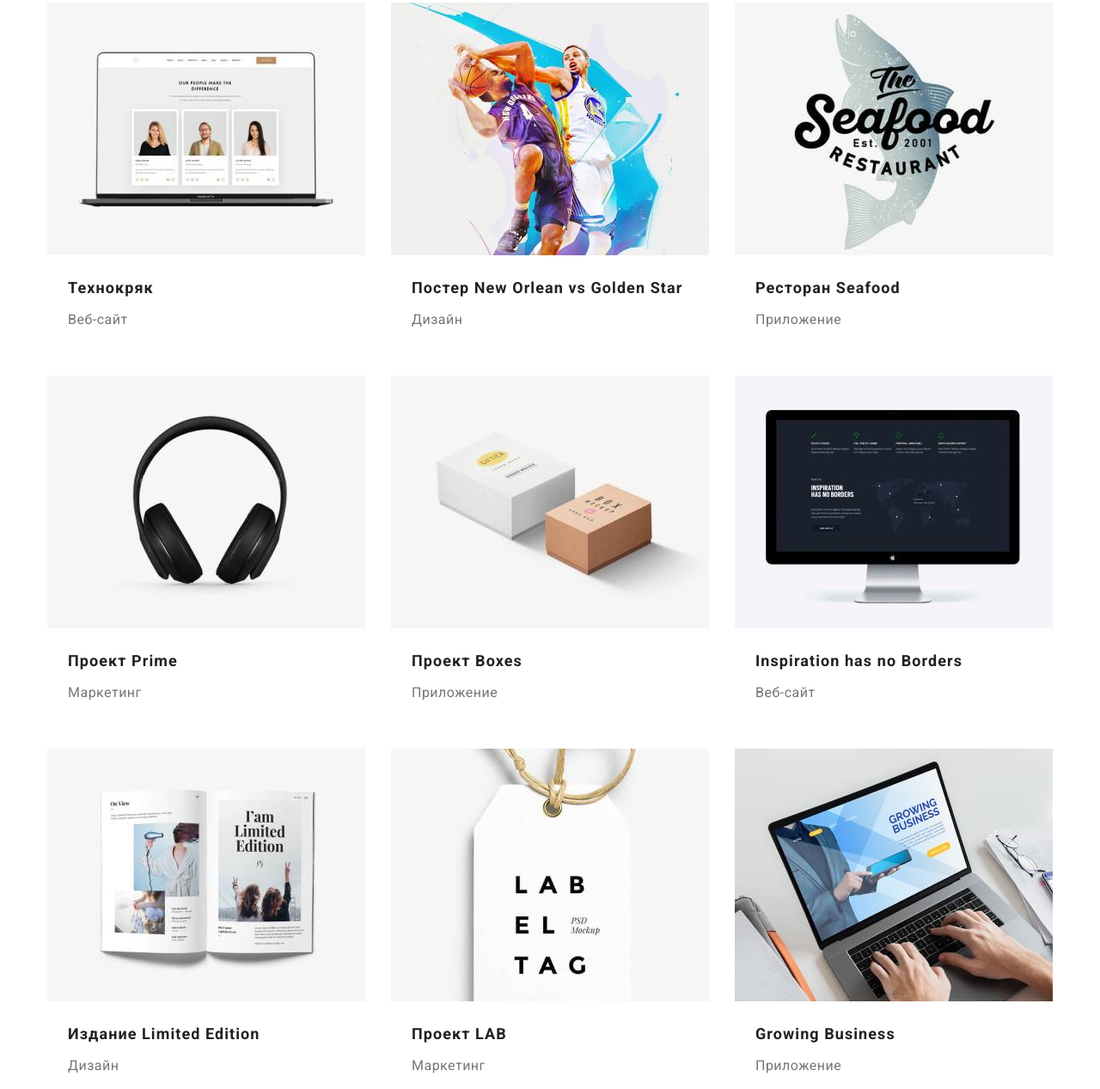
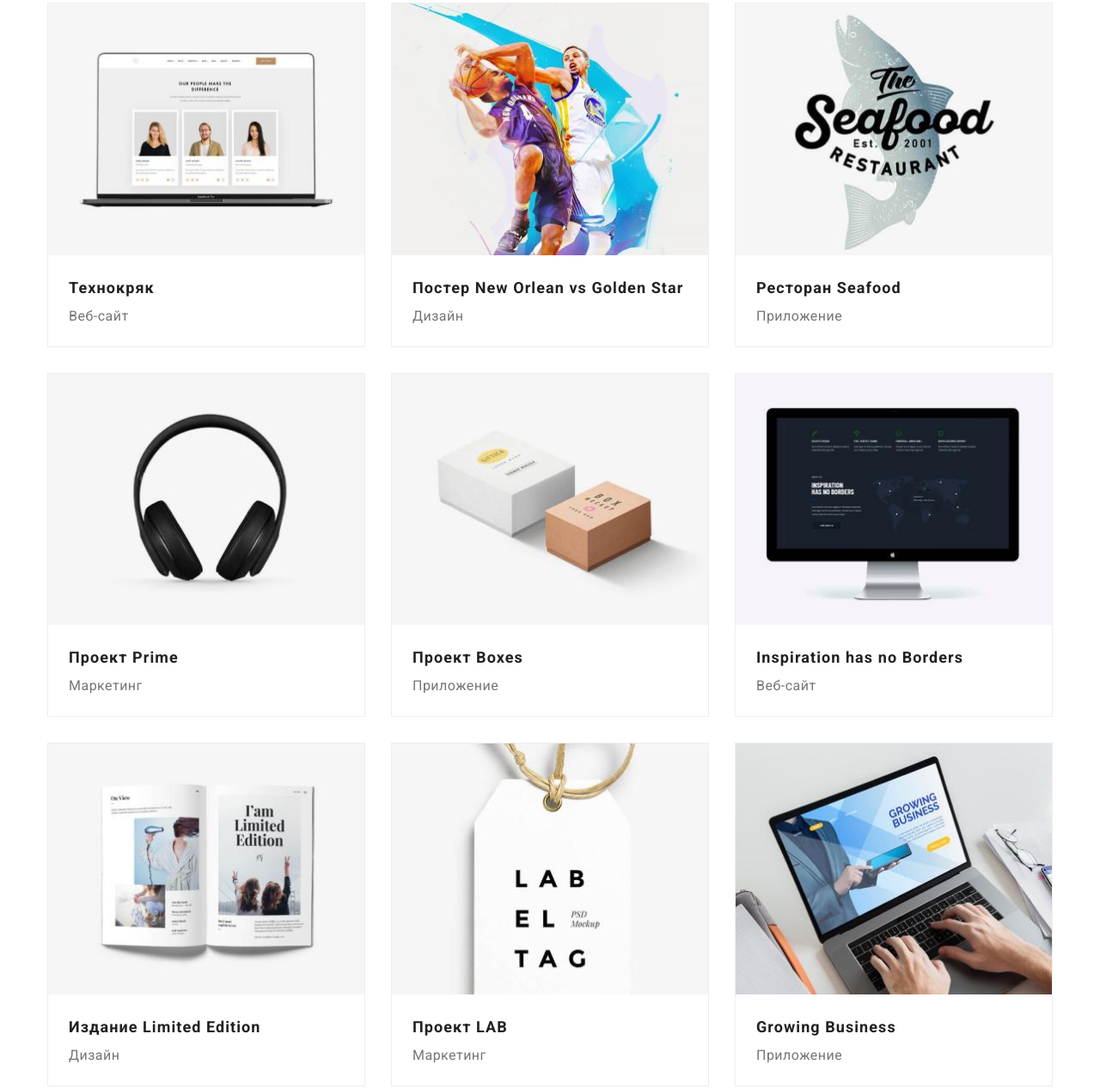
Before and after one commit to AntohaDidenko/goit-markup-hw-03, a plain HTML site: page portfolio.html in a window 1280 px wide. Shown: the part 252-1519 px from the top of the page at 86% size. Drawn offline with nearby package versions, Linux system fonts and the light colour scheme.

Commit message:
Вторая поправка

```diff
--- a/css/style.css
+++ b/css/style.css
@@ -77,12 +77,7 @@ img {
   letter-spacing: 0.02em;
 }
 
-/* .items-nav,
-.items-contacts {
-  vertical-align: bottom;
-} */
-
-.items .items-nav + .items-nav {
+.items .items-nav:not(:first-child) {
   margin-left: 50px;
 }
 
@@ -90,7 +85,7 @@ img {
   margin-left: auto;
 }
 
-.items-contacts + .items-contacts {
+.items-contacts:not(:first-child) {
   margin-left: 50px;
 }
 
@@ -183,7 +178,7 @@ img {
   display: flex;
 }
 
-.features li + li {
+.features li:not(:first-child) {
   margin-left: 30px;
 }
 
@@ -218,7 +213,7 @@ img {
   padding-left: 0;
 }
 
-.granting li + li {
+.granting li:not(:first-child) {
   margin-left: 30px;
 }
 
@@ -241,7 +236,7 @@ img {
   background-color: var(--button-color);
 }
 
-.command-list li + li {
+.command-list li:not(:first-child) {
   margin-left: 30px;
 }
 
@@ -345,7 +340,7 @@ img {
   list-style: none;
 }
 
-.list-buttons li + li {
+.list-buttons li:not(:first-child) {
   margin-left: 8px;
 }
 
@@ -371,8 +366,10 @@ img {
 }
 
 .list-portfolio li {
+  width: 370px;
   margin-right: 30px;
   margin-bottom: 30px;
+  border: 1px solid #eeeeee;
 }
 
 .list-portfolio li:nth-child(3n) {
@@ -383,25 +380,16 @@ img {
   margin-bottom: 0;
 }
 
+.description {
+  padding: 20px 24px;
+}
+
 .list-item {
   color: var(--main-text-color);
   font-weight: 700;
   font-size: 18px;
   line-height: 2;
   letter-spacing: 0.06em;
-}
-
-.link-portfolio .list-item {
-  margin-top: 20px;
-  margin-bottom: 4px;
-  margin-left: 24px;
-  margin-right: 24px;
-}
-
-.link-portfolio .list-page {
-  margin-bottom: 20px;
-  margin-left: 24px;
-  margin-right: 24px;
 }
 
 .list-page {
--- a/portfolio.html
+++ b/portfolio.html
@@ -51,66 +51,84 @@
                     <li>
                         <a href="#" class="link-portfolio">
                             <img src="./images/portfolio/portfolio1.jpg" alt="Екран ноутбука" width="370" height="294">
+                            <div class="description">
                                 <h2 class="list-item">Технокряк</h2>
                                 <p class="list-page">Веб-сайт</p>
+                            </div>
                         </a>
                     </li>
                     <li>
                         <a href="" class="link-portfolio">
                             <img src="./images/portfolio/portfolio2.jpg" alt="Два баскетболиста играют в игру" width="370"
                                 height="294">
+                            <div class="description">
                                 <h2 class="list-item">Постер New Orlean vs Golden Star</h2>
                                 <p class="list-page">Дизайн</p>
+                            </div>
                         </a>
                     </li>
                     <li>
                         <a href="" class="link-portfolio">
                             <img src="./images/portfolio/portfolio3.jpg" alt="Логотим ресторана" width="370" height="294">
+                            <div class="description">
                                 <h2 class="list-item">Ресторан Seafood</h2>
                                 <p class="list-page">Приложение</p>
+                            </div>
                         </a>
                     </li>
                     <li>
                         <a href="" class="link-portfolio">
                             <img src="./images/portfolio/portfolio4.jpg" alt="Наушники" width="370" height="294">
+                            <div class="description">
                                 <h2 class="list-item">Проект Prime</h2>
                                 <p class="list-page">Маркетинг</p>
+                            </div>
                         </a>
                     </li>
                     <li>
                         <a href="" class="link-portfolio">
                             <img src="./images/portfolio/portfolio5.jpg" alt="Две коробки с надписями" width="370" height="294">
+                            <div class="description">
                                 <h2 class="list-item">Проект Boxes</h2>
                                 <p class="list-page">Приложение</p>
+                            </div>
                         </a>
                     </li>
                     <li>
                         <a href="" class="link-portfolio">
                             <img src="./images/portfolio/portfolio6.jpg" alt="Отображение сайта на мониторе" width="370"
                                 height="294">
+                            <div class="description">
                                 <h2 class="list-item">Inspiration has no Borders</h2>
                                 <p class="list-page">Веб-сайт</p>
+                            </div>
                         </a>
                     </li>
                     <li>
                         <a href="" class="link-portfolio">
                             <img src="./images/portfolio/portfolio7.jpg" alt="Розгорнут журнал" width="370" height="294">
+                            <div class="description">
                                 <h2 class="list-item">Издание Limited Edition</h2>
                                 <p class="list-page">Дизайн</p>
+                            </div>
                         </a>
                     </li>
                     <li>
                         <a href="" class="link-portfolio">
                             <img src="./images/portfolio/portfolio8.jpg" alt="Етикетка бренда" width="370" height="294">
+                            <div class="description">
                                 <h2 class="list-item">Проект LAB</h2>
                                 <p class="list-page">Маркетинг</p>
+                            </div>
                         </a>
                     </li>
                     <li>
                         <a href="" class="link-portfolio">
                             <img src="./images/portfolio/portfolio9.jpg" alt="Печатает проект на ноутбуке" width="370" height="294">
+                            <div class="description">
                                 <h2 class="list-item">Growing Business</h2>
                                 <p class="list-page">Приложение</p>
+                            </div>
                         </a>
                     </li>
                 </ul>
```
Lines whose indentation alone changed are shown as unchanged.
